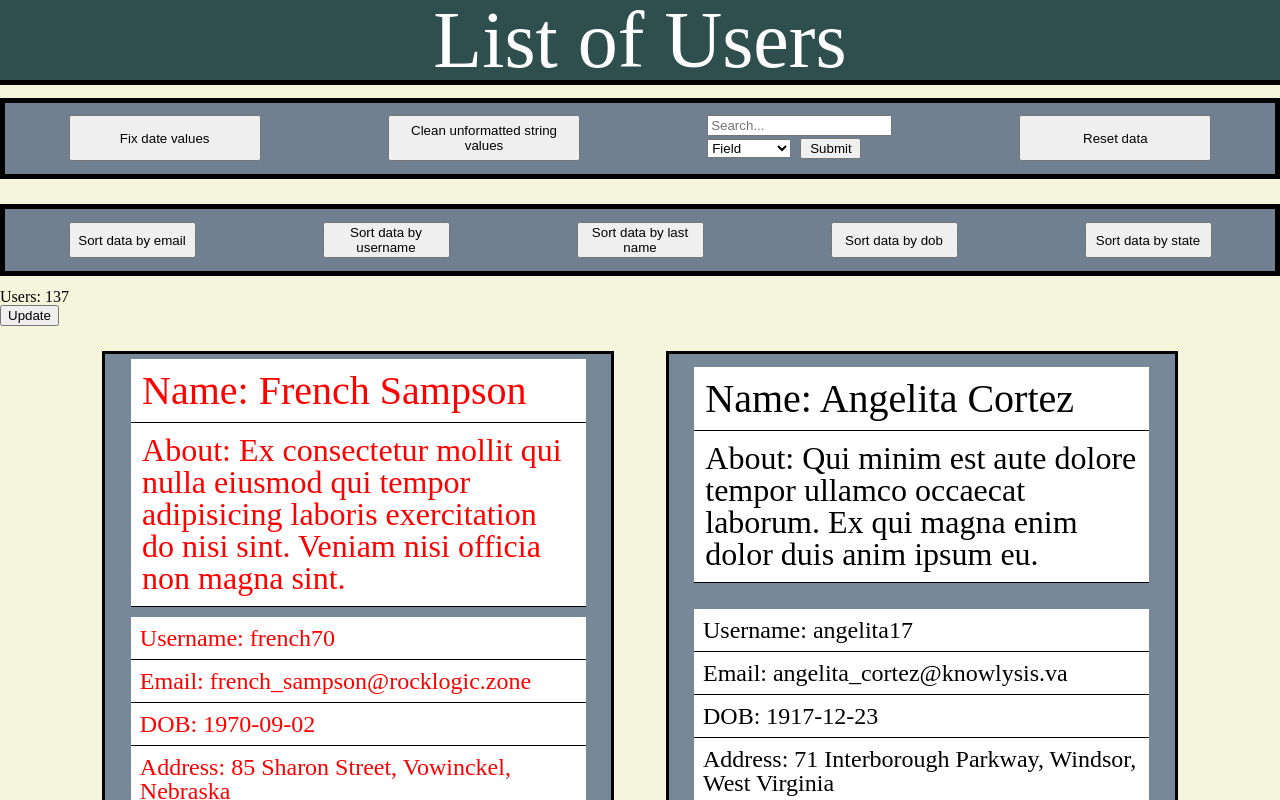
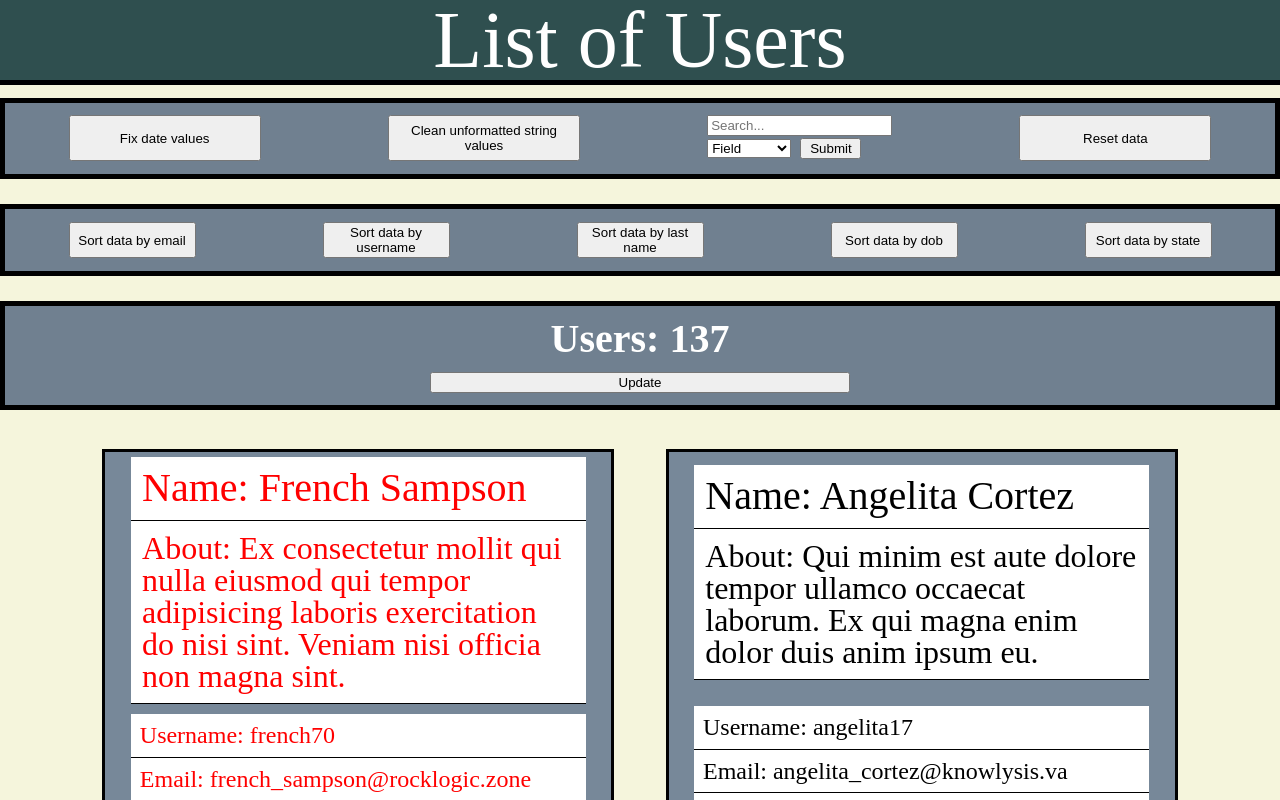
Before and after one commit to tsnapp91/web-code-along-user-data-management, a React (Create React App) app: page / in a window 1280 px wide. Shown: the top 800 px of the page. Built offline with nearby package versions, Linux system fonts and the light colour scheme; the HTML template or start-up script is replaced by a standard one.

Commit message:
fixed styling

```diff
--- a/src/App.js
+++ b/src/App.js
@@ -110,7 +110,7 @@ function App() {
         </button>
       </div>
 
-      <div>
+      <div id="user-count" className="button-container">
         <h2>Users: {userCount}</h2>
         <button onClick={() => countUsers(uglyData)}>Update</button>
       </div>
--- a/src/styles/App.css
+++ b/src/styles/App.css
@@ -105,3 +105,18 @@ table {
   width: 33%;
   margin: 1% 5%;
 }
+
+#user-count {
+  display: flex;
+  flex-flow: column wrap;
+  align-items: center;
+}
+
+.button-container h2 {
+  width: 100%;
+  margin-top: 1%;
+  font-size: 2.5rem;
+  font-weight: 900;
+  text-align: center;
+  color: white;
+}
```
